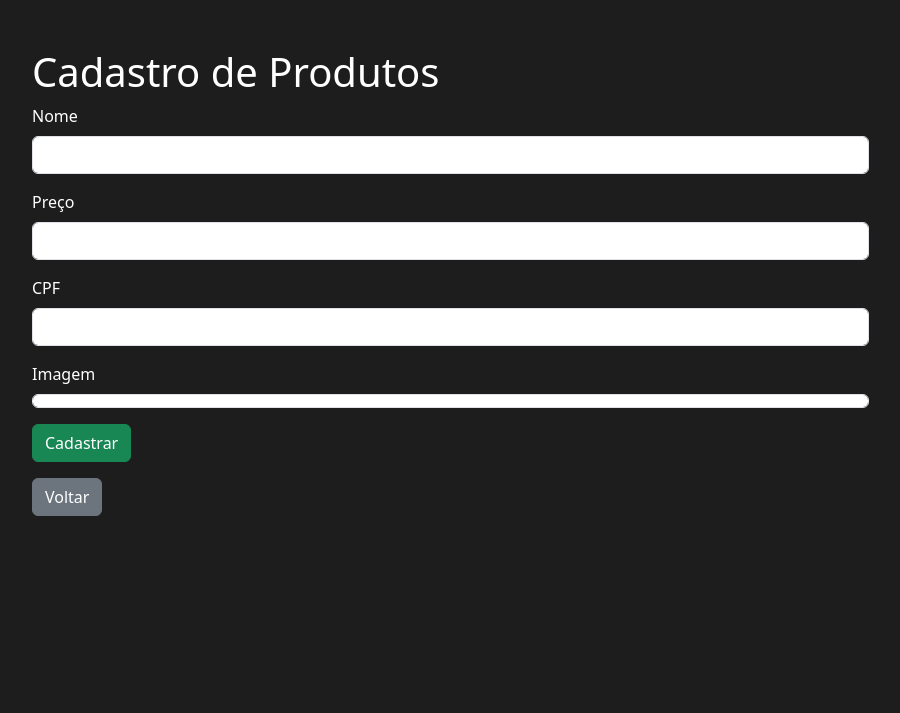
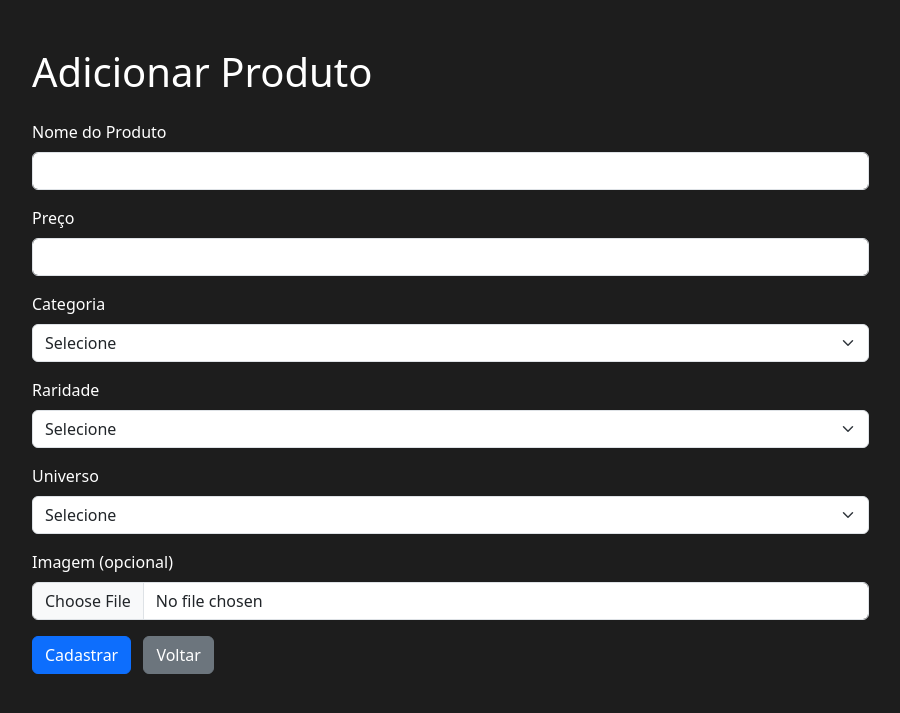
Before and after one commit to 1colombo/PHP-LojaFragmentosLoki, a PHP site: page /admin/produto_create.php in a window 1280 px wide. Shown: the top 713 px of the page, without its empty margins (50-950 px from the left). Run offline with PHP 8.4, Linux system fonts and the light colour scheme; a user stored in the database is signed in; tables that the repository leaves empty hold one stand-in row (values such as "Sample post"); data that the repository does not hold is empty.

Commit message:
feat: add produtos

```diff
--- a/admin/gerenciamento.php
+++ b/admin/gerenciamento.php
@@ -21,7 +21,7 @@ if ($_SERVER['REQUEST_METHOD'] === 'POST' && isset($_POST['delete_usuario'])) {
   <head>
     <meta charset="utf-8">
     <meta name="viewport" content="width=device-width, initial-scale=1">
-    <title>Home</title>
+    <title>Usuários</title>
     <link href="https://cdn.jsdelivr.net/npm/bootstrap@5.3.6/dist/css/bootstrap.min.css" rel="stylesheet" integrity="sha384-4Q6Gf2aSP4eDXB8Miphtr37CMZZQ5oXLH2yaXMJ2w8e2ZtHTl7GptT4jmndRuHDT" crossorigin="anonymous">
     <link rel="stylesheet" href="../assets/css/style.css">
   </head>
--- a/admin/produto_create.php
+++ b/admin/produto_create.php
@@ -1,39 +1,40 @@
 <?php
 include_once __DIR__ . '/../src/config/init.php';
-include_once __DIR__ . '/../src/config/mensagem.php';
 
 $conn = connectBanco();
 
-// Inicializa variáveis
-$nome = $preco = $imagem = "";
-$mensagem = "";
+// Busca dados das tabelas auxiliares
+$categorias = mysqli_query($conn, "SELECT * FROM categorias");
+$raridades = mysqli_query($conn, "SELECT * FROM raridades");
+$universos = mysqli_query($conn, "SELECT * FROM universos");
 
+if ($_SERVER['REQUEST_METHOD'] === 'POST') {
+    $nome       = trim($_POST['nome']);
+    $preco      = floatval($_POST['preco']);
+    $id_categoria = intval($_POST['id_categoria']);
+    $id_raridade = intval($_POST['id_raridade']);
+    $id_universo = intval($_POST['id_universo']);
 
-//Formulário de Cadastro conectando ao banco de dados
-// Se clicou no botão "Registrar"
-if ($_SERVER['REQUEST_METHOD'] === 'POST' && isset($_POST['registrar'])) {
-    $nome    = trim($_POST['nome'] ?? '');
-    $preco   = trim($_POST['preco'] ?? '');
-    $imagem  = trim($_POST['imagem'] ?? '');
+    // Upload da imagem
+    $imagem = null;
+    if (isset($_FILES['imagem']) && $_FILES['imagem']['error'] == UPLOAD_ERR_OK) {
+        $nomeImagem = time() . '_' . basename($_FILES['imagem']['name']);
+        move_uploaded_file($_FILES['imagem']['tmp_name'], __DIR__ . '/../uploads/' . $nomeImagem);
+        $imagem = $nomeImagem;
+    }
 
-    if (
-        empty($nome) || empty($preco) || empty($imagem)
-    ) {
-        $_SESSION['mensagem'] = "Todos os campos são obrigatórios.";
+    $sql = "INSERT INTO produtos (nome, preco, idCategorias, idRaridades, idUniversos, imagem)
+            VALUES (?, ?, ?, ?, ?, ?)";
+    $stmt = mysqli_prepare($conn, $sql);
+    mysqli_stmt_bind_param($stmt, "sdiiis", $nome, $preco, $id_categoria, $id_raridade, $id_universo, $imagem);
+
+    if (mysqli_stmt_execute($stmt)) {
+        header("Location: gerenciar_produtos.php");
+        exit();
     } else {
-          $stmt = $conn->prepare("INSERT INTO produtos (nome, preco, imagem)
-                                  VALUES (?, ?, ?)");
-          $stmt->bind_param("ssssssssss", $nome,$preco, $imagem);
-
-          if ($stmt->execute()) {
-              $_SESSION['mensagem'] = "Produtos cadastrado com sucesso!";
-              header("Location: ../admin/gerenciar_produto.php");
-              exit();
-          } else {
-              $_SESSION['mensagem'] = "Erro ao cadastrar: " . $stmt->error;
-          }
-      }
+        echo "Erro ao cadastrar produto: " . mysqli_error($conn);
     }
+}
 ?>
 
 <!DOCTYPE html>
@@ -46,35 +47,59 @@ if ($_SERVER['REQUEST_METHOD'] === 'POST' && isset($_POST['registrar'])) {
 </head>
 <body>
 <?php if(isAdmin()): ?>
-<div class="container py-5">
-    <h1 class="text-white">Cadastro de Produtos</h1>
-    <?php include_once __DIR__ . '/../src/config/mensagem.php';?>
-    <form method="POST" class="text-white">
+  <div class="container py-5 text-white">
+    <h1 class="mb-4 ">Adicionar Produto</h1>
+    <form method="POST" enctype="multipart/form-data">
       <div class="mb-3 w-75">
-        <label class="form-label">Nome</label>
-        <input type="text" class="form-control" name="nome" value="<?= htmlspecialchars($nome) ?>">
+        <label class="form-label">Nome do Produto</label>
+        <input type="text" class="form-control" name="nome" required>
       </div>
+
       <div class="mb-3 w-75">
         <label class="form-label">Preço</label>
-        <input type="text" class="form-control" name="preco" value="<?= htmlspecialchars($preco) ?>">
+        <input type="number" step="0.01" class="form-control" name="preco" required>
       </div>
+
       <div class="mb-3 w-75">
-        <label class="form-label">CPF</label>
-        <input type="text" class="form-control" name="cpf" value="<?= htmlspecialchars($cpf) ?>">
+        <label class="form-label">Categoria</label>
+        <select class="form-select" name="id_categoria" required>
+          <option value="">Selecione</option>
+          <?php while ($categoria = mysqli_fetch_assoc($categorias)): ?>
+            <option value="<?= $categoria['idCategoria'] ?>"><?= $categoria['nome'] ?></option>
+          <?php endwhile; ?>
+        </select>
       </div>
+
       <div class="mb-3 w-75">
-        <label class="form-label">Imagem</label>
-        <input type="image" class="form-control" name="imagem" value="<?= htmlspecialchars($imagem) ?>">
+        <label class="form-label">Raridade</label>
+        <select class="form-select" name="id_raridade" required>
+          <option value="">Selecione</option>
+          <?php while ($raridade = mysqli_fetch_assoc($raridades)): ?>
+            <option value="<?= $raridade['idRaridades'] ?>"><?= $raridade['nivel'] ?></option>
+          <?php endwhile; ?>
+        </select>
       </div>
-      <div class="mb-3">
-        <button type="submit" name="registrar" class="btn btn-success">Cadastrar</button>
+
+      <div class="mb-3 w-75">
+        <label class="form-label">Universo</label>
+        <select class="form-select" name="id_universo" required>
+          <option value="">Selecione</option>
+          <?php while ($universo = mysqli_fetch_assoc($universos)): ?>
+            <option value="<?= $universo['idUniversos'] ?>"><?= $universo['nome'] ?></option>
+          <?php endwhile; ?>
+        </select>
       </div>
+
+      <div class="mb-3 w-75">
+        <label class="form-label">Imagem (opcional)</label>
+        <input type="file" class="form-control" name="imagem">
+      </div>
+
+      <button type="submit" class="btn btn-primary">Cadastrar</button>
+      <a href="produto_index.php" class="btn btn-secondary ms-2">Voltar</a>
     </form>
-    <div class="mb-3">
-        <a href="gerenciar_produtos.php" class="btn btn-secondary">Voltar</a>
-    </div>
-</div>
-<?php else: ?>
+  </div>
+  <?php else: ?>
     <div class="container text-center mt-5">
       <h1 class="text-danger">Acesso Negado</h1>
       <p class="text-white">Você não tem permissão para acessar esta página.</p>
--- a/admin/user_view.php
+++ b/admin/user_view.php
@@ -8,7 +8,7 @@ $conexao = connectBanco();
 <head>
 <meta charset="utf-8">
 <meta name="viewport" content="width=device-width, initial-scale=1">
-<title>Home</title>
+<title>User</title>
 <link href="https://cdn.jsdelivr.net/npm/bootstrap@5.3.6/dist/css/bootstrap.min.css" rel="stylesheet" integrity="sha384-4Q6Gf2aSP4eDXB8Miphtr37CMZZQ5oXLH2yaXMJ2w8e2ZtHTl7GptT4jmndRuHDT" crossorigin="anonymous">
 <link rel="stylesheet" href="../assets/css/style.css">
 </head>
--- a/public/index.php
+++ b/public/index.php
@@ -7,7 +7,7 @@ include_once '../src/config/init.php';
   <head>
     <meta charset="utf-8">
     <meta name="viewport" content="width=device-width, initial-scale=1">
-    <title>Home</title>
+    <title>Fragmentos de Loki</title>
     <link href="https://cdn.jsdelivr.net/npm/bootstrap@5.3.6/dist/css/bootstrap.min.css" rel="stylesheet" integrity="sha384-4Q6Gf2aSP4eDXB8Miphtr37CMZZQ5oXLH2yaXMJ2w8e2ZtHTl7GptT4jmndRuHDT" crossorigin="anonymous">
     <link rel="stylesheet" href="../assets/css/style.css">
   </head>
--- a/usuarios/login.php
+++ b/usuarios/login.php
@@ -4,7 +4,7 @@
 <head>
 <meta charset="utf-8">
 <meta name="viewport" content="width=device-width, initial-scale=1">
-<title>Home</title>
+<title>Fragmentos de Loki</title>
 <link href="https://cdn.jsdelivr.net/npm/bootstrap@5.3.6/dist/css/bootstrap.min.css" rel="stylesheet" integrity="sha384-4Q6Gf2aSP4eDXB8Miphtr37CMZZQ5oXLH2yaXMJ2w8e2ZtHTl7GptT4jmndRuHDT" crossorigin="anonymous">
 <link rel="stylesheet" href="assets/css/style.css">
 </head>
```
Also changed, not shown: admin/gerenciar_produtos.php (+29 -10 lines), teste.php (added, +84 -0 lines), 4 other files.
